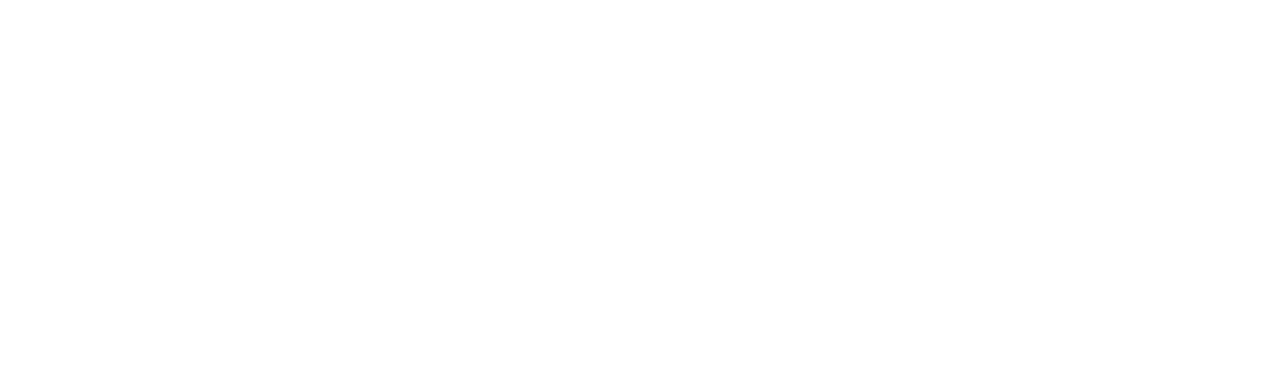
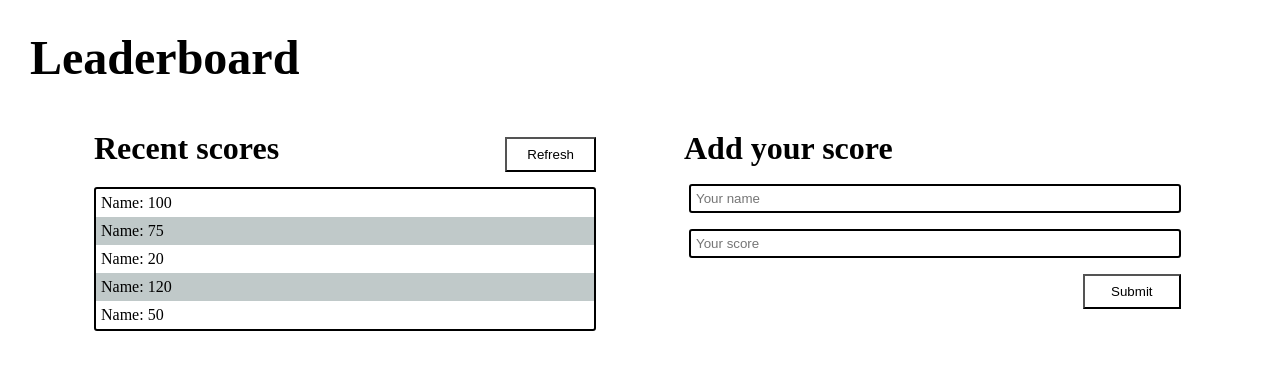
Before and after one commit to kaitcham/Leaderboard, a website built with webpack: page dist/index.html in a window 1280 px wide. Built offline with nearby package versions, Linux system fonts and the light colour scheme.

Commit message:
Updated dist files with npm run build

```diff
--- a/dist/index.html
+++ b/dist/index.html
@@ -1,12 +1,37 @@
 <!DOCTYPE html>
 <html lang="en">
-<head>
-    <meta charset="UTF-8">
-    <meta http-equiv="X-UA-Compatible" content="IE=edge">
-    <meta name="viewport" content="width=device-width, initial-scale=1.0">
+  <head>
+    <meta charset="UTF-8" />
+    <meta http-equiv="X-UA-Compatible" content="IE=edge" />
+    <meta name="viewport" content="width=device-width, initial-scale=1.0" />
     <title>Leaderboard</title>
-<script defer src="main.js"></script></head>
-<body>
-
-</body>
+  <script defer src="main.js"></script></head>
+  <body>
+    <h1>Leaderboard</h1>
+    <div class="container">
+      <div class="leadboard">
+        <div class="lead-display">
+          <h2>Recent scores</h2>
+          <button type="reset">Refresh</button>
+        </div>
+        <div class="leadboard-output">
+          <p>Name: 100</p>
+          <p>Name: 75</p>
+          <p>Name: 20</p>
+          <p>Name: 120</p>
+          <p>Name: 50</p>
+        </div>
+      </div>
+      <div class="leadboard">
+        <div>
+          <h2>Add your score</h2>
+        </div>
+        <form class="leadboard-form">
+          <input type="text" placeholder="Your name" />
+          <input type="number" placeholder="Your score" />
+          <button type="submit">Submit</button>
+        </form>
+      </div>
+    </div>
+  </body>
 </html>
```
Also changed, not shown: dist/main.js (+1 -1 lines).
